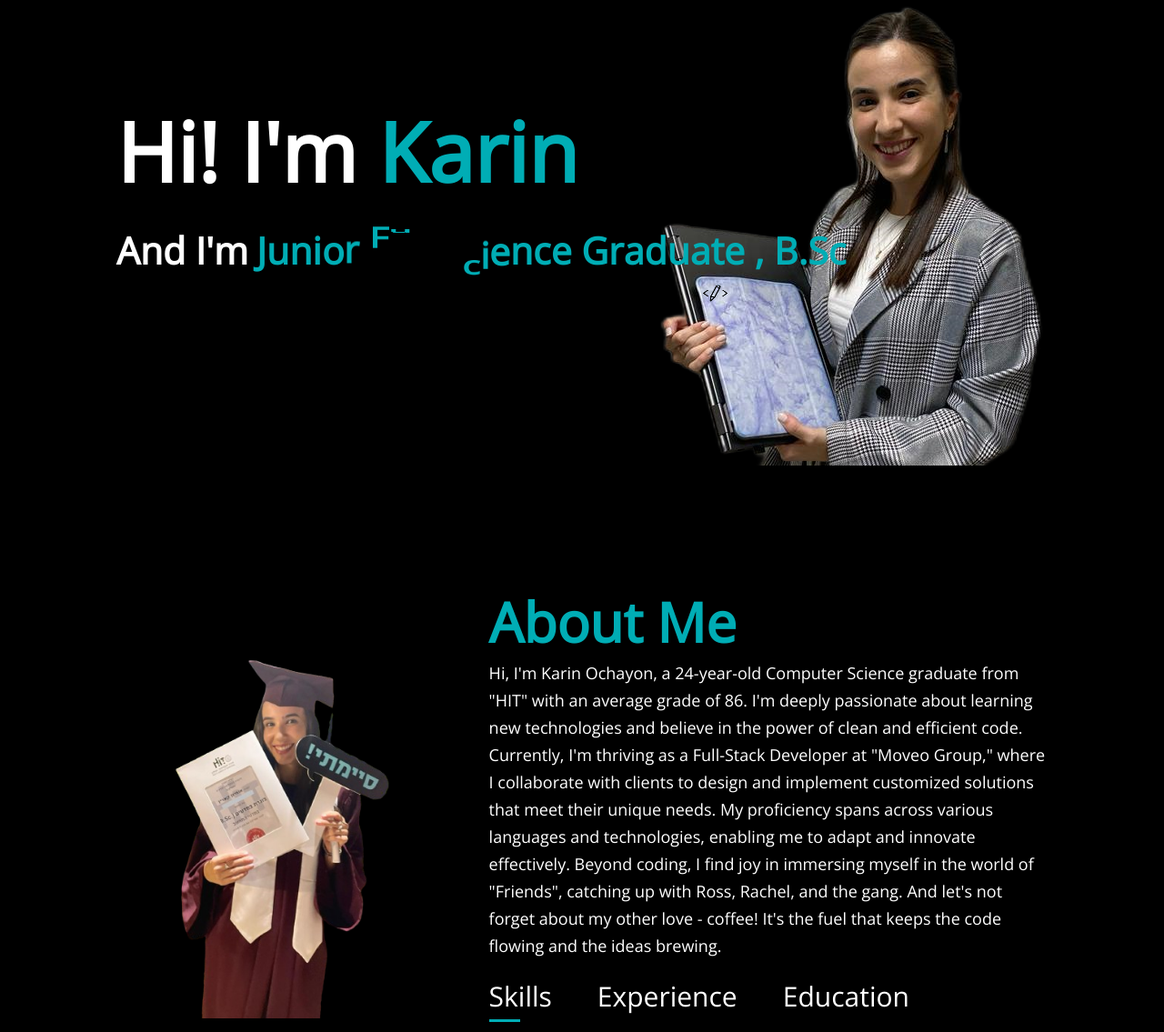
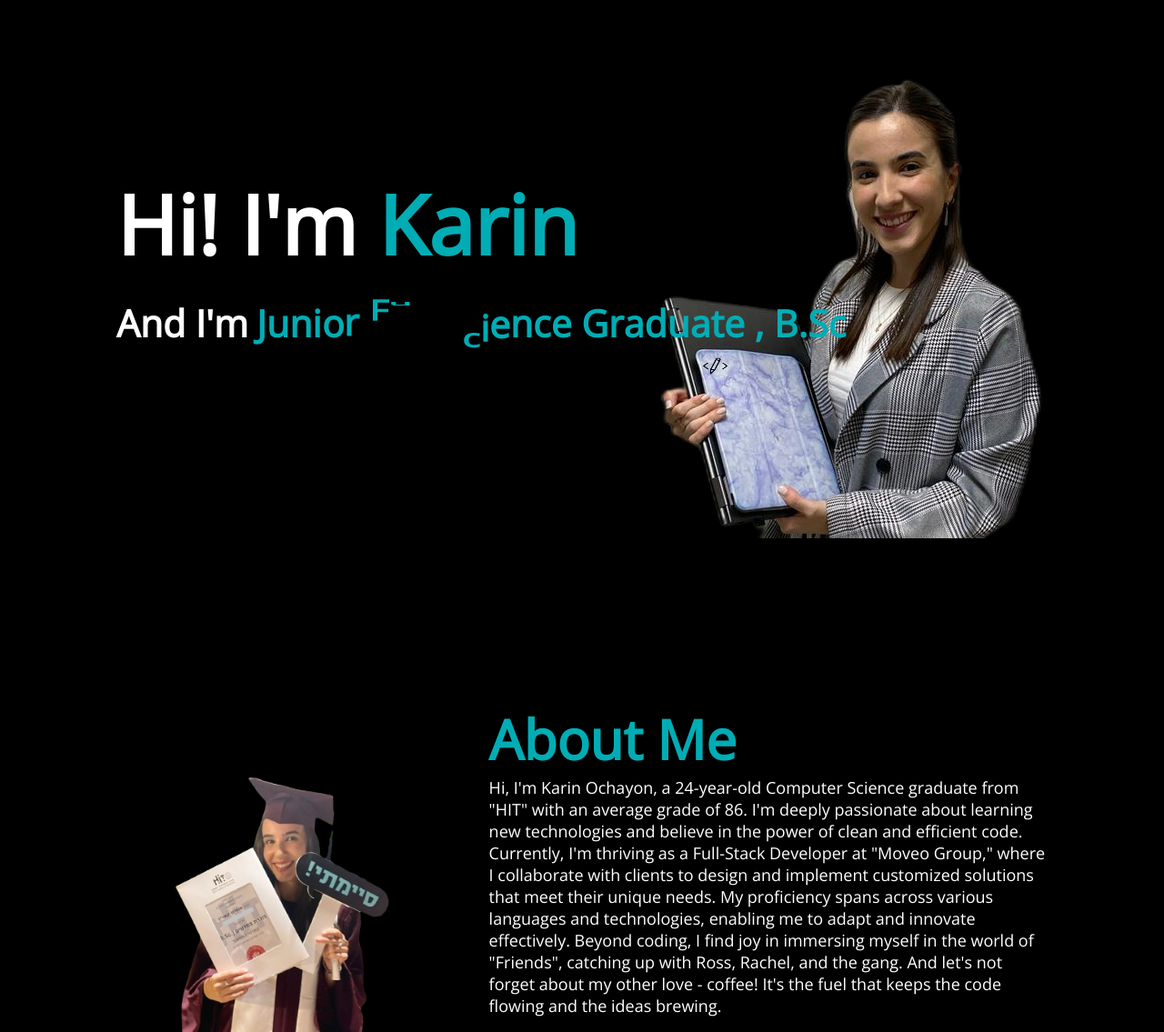
Before and after one commit to KarinOchayon070/karinOchayonWebsite, a plain HTML site: page index.html in a window 1280 px wide. Shown: the part 99-1234 px from the top of the page at 91% size. Drawn offline with nearby package versions, Linux system fonts and the light colour scheme; a web font is replaced by a local one.

Commit message:
Fixes :)

```diff
--- a/styles.css
+++ b/styles.css
@@ -69,7 +69,8 @@ nav ul li a:hover::after {
 
 #home {
 	width: 100%;
-	height: 70vh;
+	padding: 80px 0;
+	/* height: 70vh; */
 	background-color: black;
 	background-size: cover;
 	background-position: center;
@@ -177,7 +178,6 @@ nav ul li a:hover::after {
 
 .aboutParagraph {
 	font-size: 18px;
-	line-height: 30px;
 }
 
 .tabLinks {
@@ -312,7 +312,7 @@ nav ul li a:hover::after {
 }
 
 .layer p {
-	font-size: 10px;
+	font-size: 12px;
 }
 
 .layer a {
```
